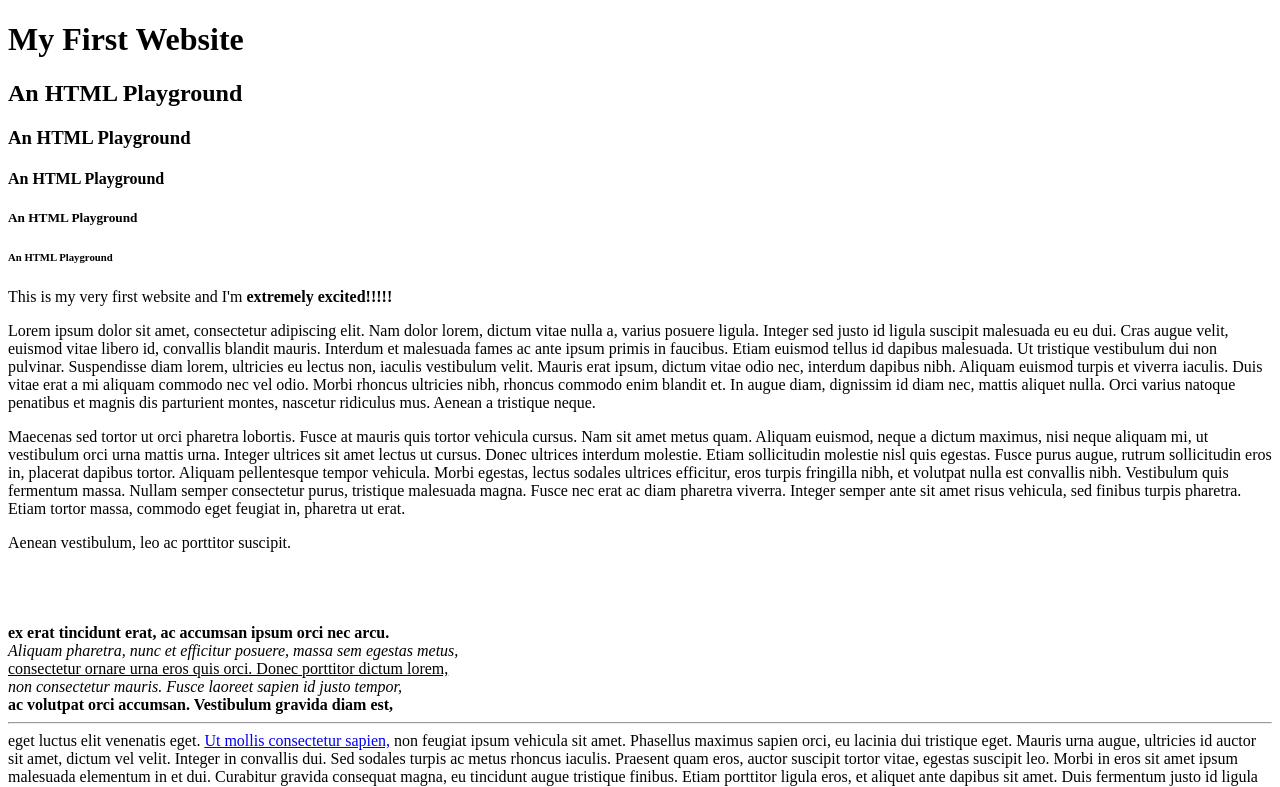
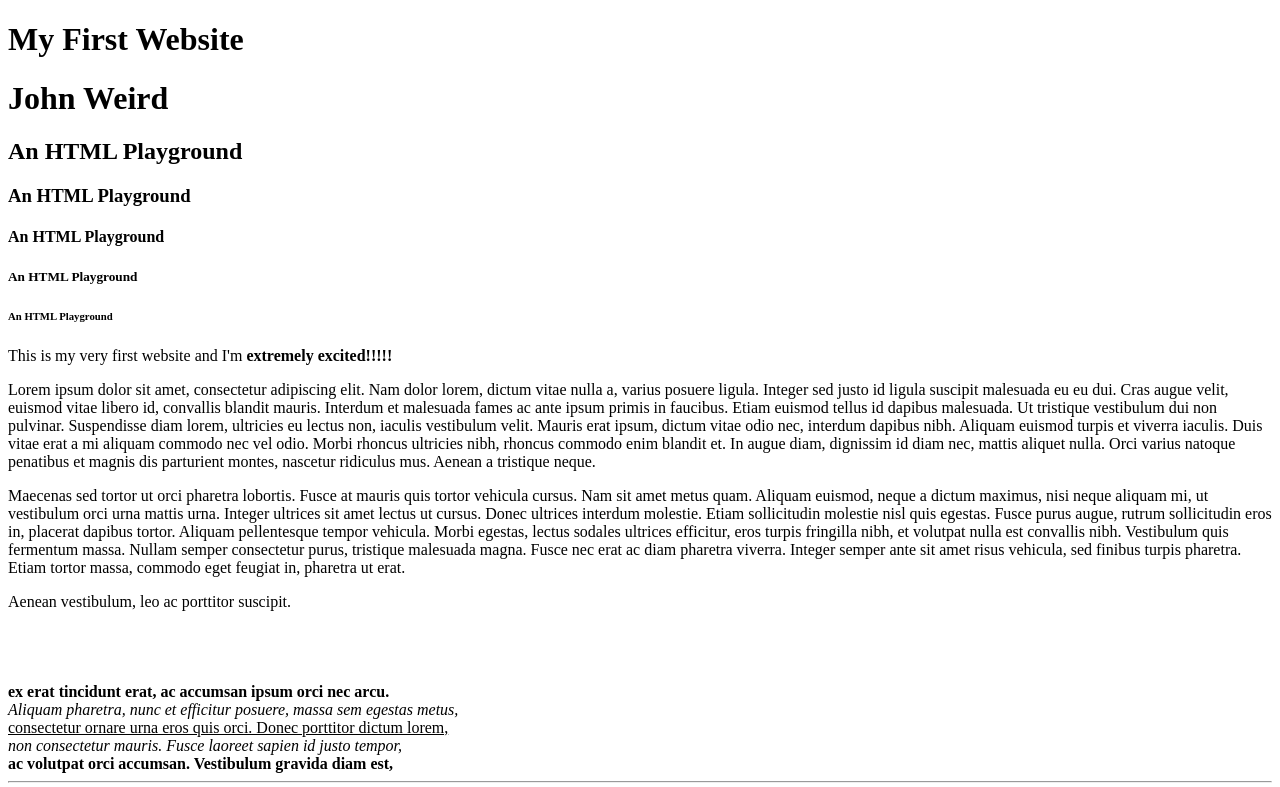
Before and after one commit to rocketmoonspace/First-Website, a plain HTML site: page index.html in a window 1280 px wide. Shown: the top 787 px of the page. Drawn offline with Linux system fonts and the light colour scheme.

Commit message:
Update index.html

```diff
--- a/index.html
+++ b/index.html
@@ -7,6 +7,7 @@
     </head>
     <body>
         <h1>My First Website</h1>
+        <h1>John Weird</h1>
         <h2>An HTML Playground</h2>
         <h3>An HTML Playground</h3>
         <h4>An HTML Playground</h4>
```
